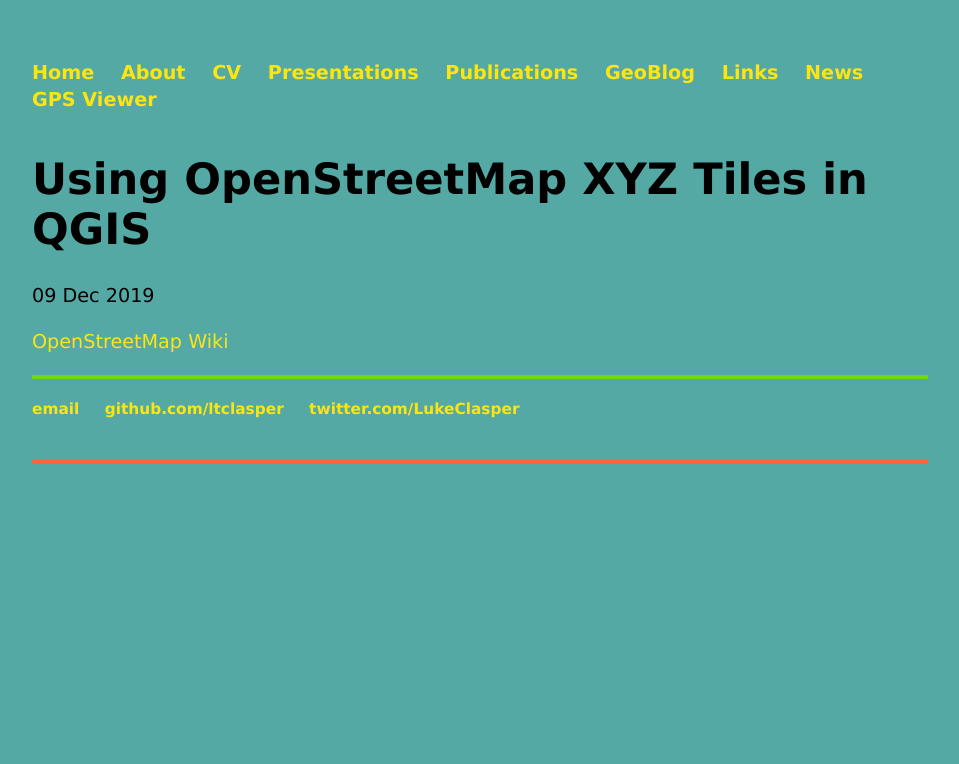
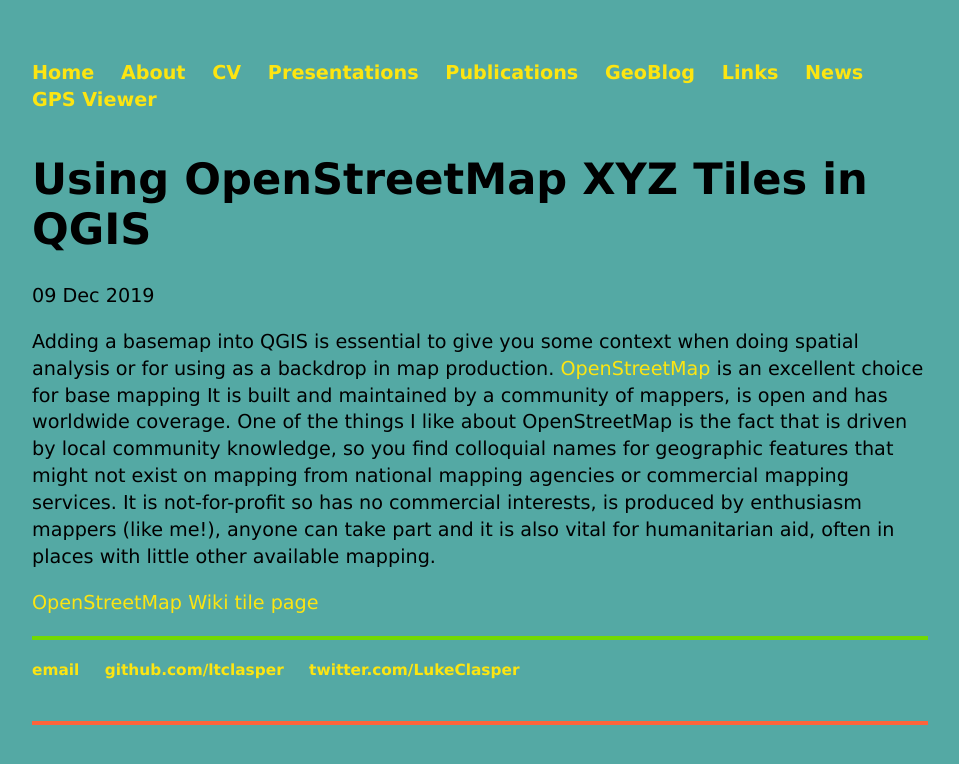
Before and after one commit to ltclasper/ltclasper.github.io, a Jekyll site: the page built from _posts/2019-12-09-OpenStreetMap-XYZ-Tiles-QGIS.md, in a window 1280 px wide. Shown: the top 764 px of the page, without its empty margins (160-1119 px from the left). Built offline with Jekyll 4.4.1, drawn with Linux system fonts in a browser that asks for light colours.

Commit message:
Update 2019-12-09-OpenStreetMap-XYZ-Tiles-QGIS.md

```diff
--- a/_posts/2019-12-09-OpenStreetMap-XYZ-Tiles-QGIS.md
+++ b/_posts/2019-12-09-OpenStreetMap-XYZ-Tiles-QGIS.md
@@ -4,4 +4,8 @@ title: "Using OpenStreetMap XYZ Tiles in QGIS"
 date: 2019-12-09
 ---
 
-[OpenStreetMap Wiki](https://wiki.openstreetmap.org/wiki/Tiles)
+Adding a basemap into QGIS is essential to give you some context when doing spatial analysis or for using as a backdrop in map production. [OpenStreetMap](https://www.openstreetmap.org/#map=6/54.910/-3.432) is an excellent choice for base mapping It is built and maintained by a community of mappers, is open and has worldwide coverage. One of the things I like about OpenStreetMap is the fact that is driven by local community knowledge, so you find colloquial names for geographic features that might not exist on mapping from national mapping agencies or commercial mapping services. It is not-for-profit so has no commercial interests, is produced by enthusiasm mappers (like me!), anyone can take part and it is also vital for humanitarian aid, often in places with little other available mapping.
+
+
+
+[OpenStreetMap Wiki tile page](https://wiki.openstreetmap.org/wiki/Tiles)
```
